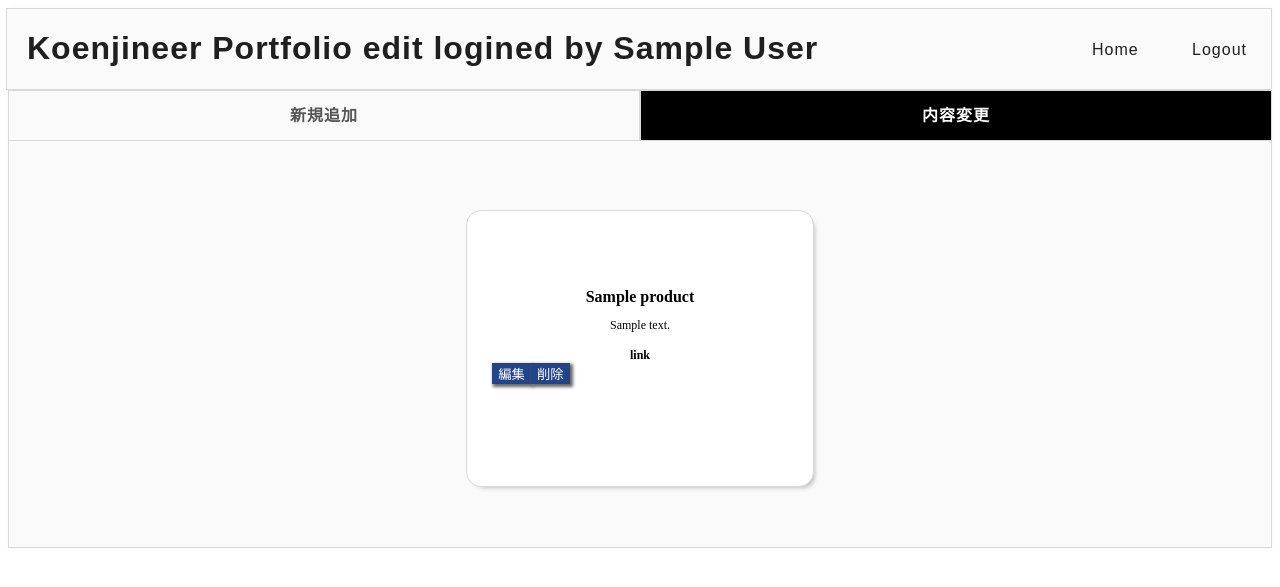
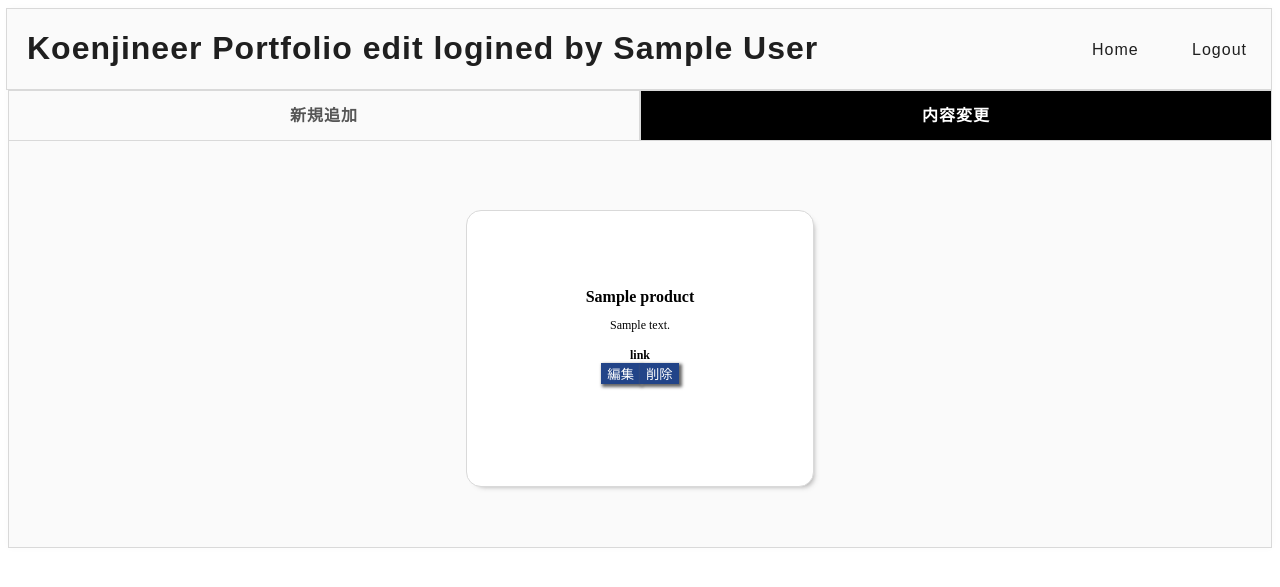
Before and after one commit to High-Temple-Force/portFolio_forKoenji, a PHP site: page /login/master.php in a window 1280 px wide. Shown: the top 587 px of the page. Run offline with PHP 8.4, Linux system fonts and the light colour scheme; the visitor is signed in with stand-in values (Sample User, id 1); tables that the repository leaves empty or names only in its code hold one stand-in row (values such as "Sample post"); some libraries are stand-ins or nearby versions; some web fonts are replaced.

Commit message:
編集機能追加したver4

```diff
--- a/login/main.css
+++ b/login/main.css
@@ -163,10 +163,8 @@ form button.btn {
     color: #fff;
     border-style: none;
     box-shadow: 2px 2px 3px 1px #666;
-    float: left;
 }
 form button.btn:hover {
     background-color: #24d;
     color: #fff;
-    float: right;
 }
```
